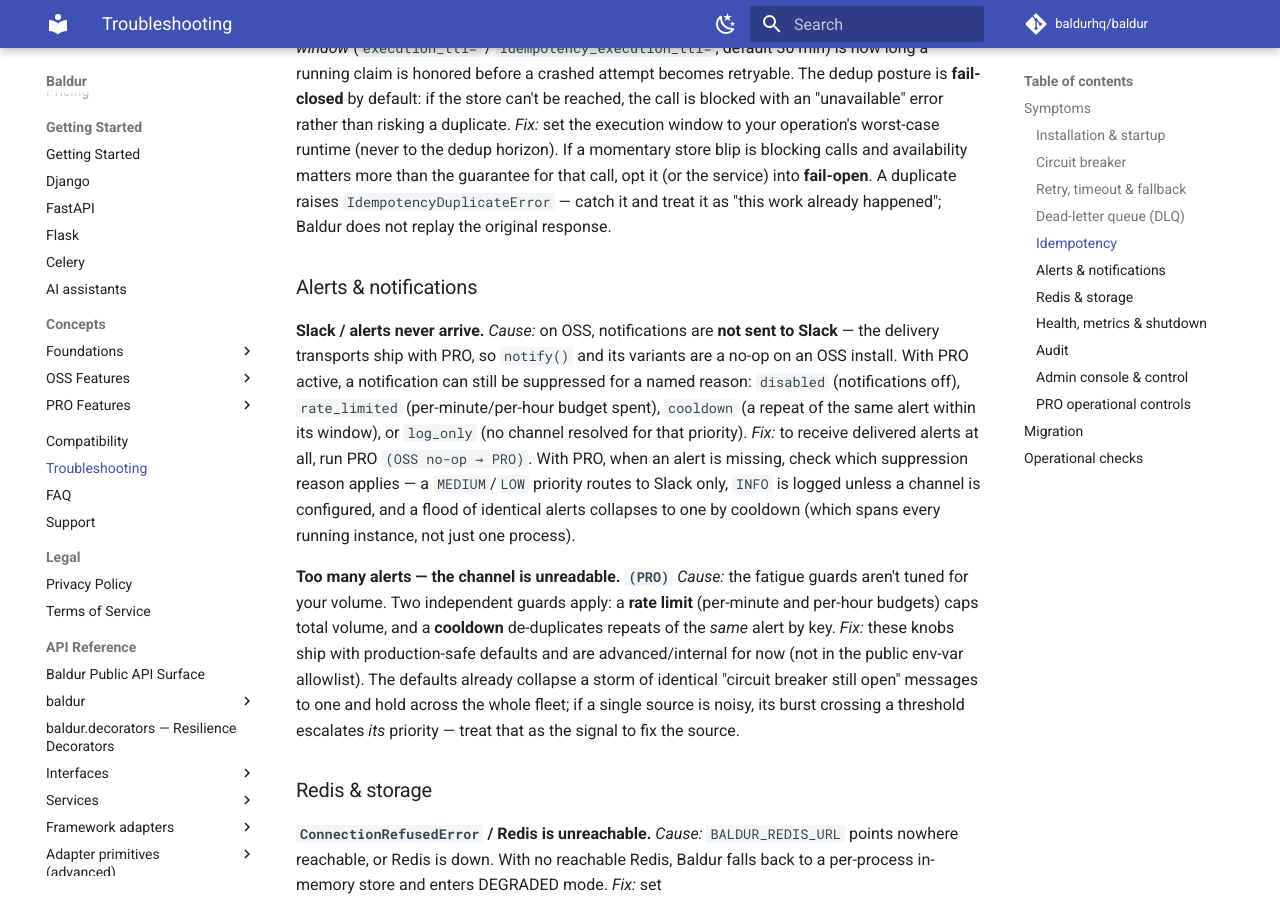
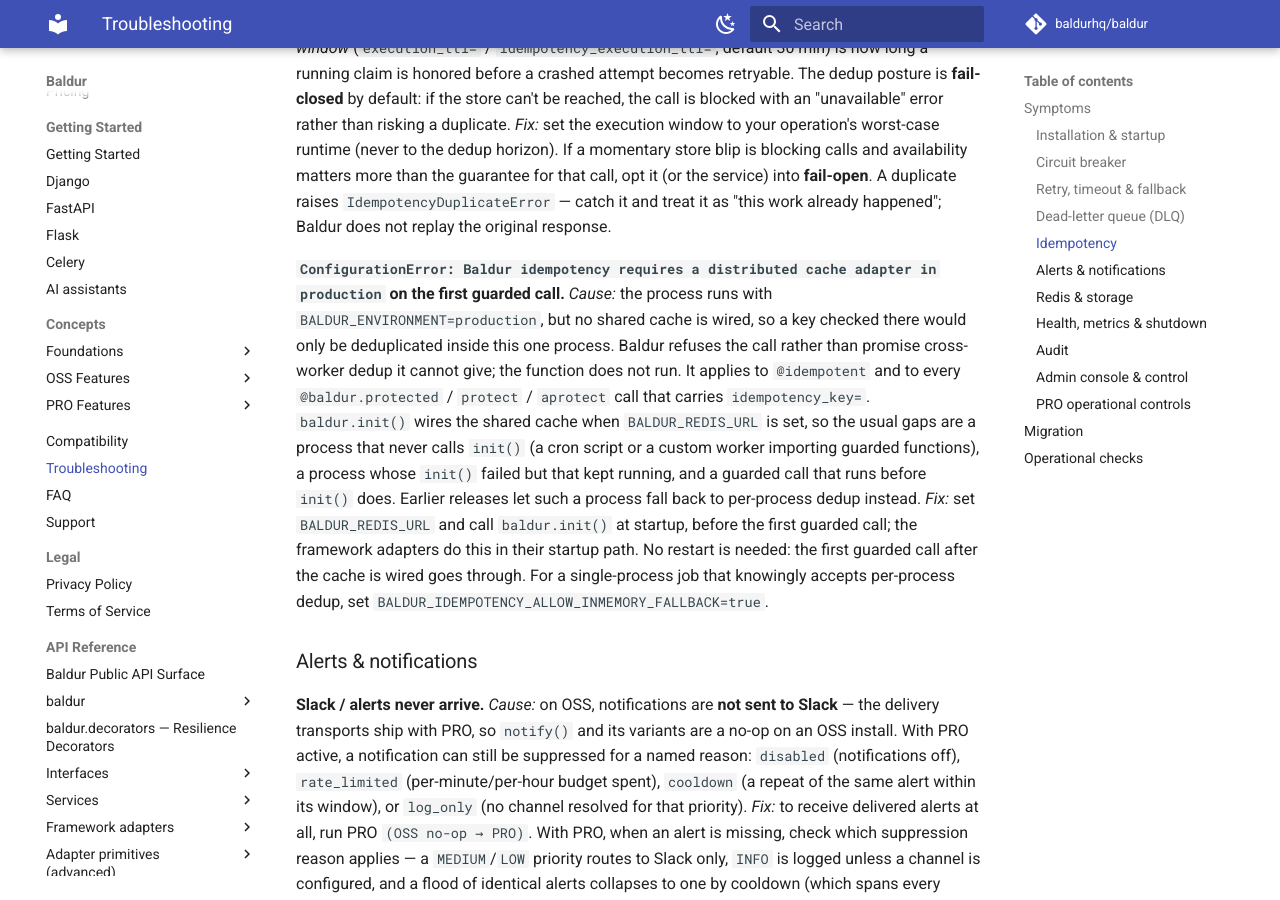
Before and after one commit to baldurhq/baldur, an MkDocs documentation site: the page built from docs/troubleshooting.md, in a window 1280 px wide and 900 px high, scrolled down 5367 px. Built offline with MkDocs 1.6.1 and Material for MkDocs 9.7.7, drawn with Linux system fonts in a browser that asks for light colours; comment, search, counter and statistics services are not loaded.

Commit message:
docs(idempotency): list the in-memory fallback escape hatch; troubleshoot the production ConfigurationError
The production ConfigurationError that a guarded call now raises when no
shared cache is wired tells operators to set
BALDUR_IDEMPOTENCY_ALLOW_INMEMORY_FALLBACK, and the idempotency guide's
Configuration table lists it, but the operator-tunable allowlist did not,
which marks any unlisted BALDUR_* variable as internal.

- reference/env-vars.md: the variable joins the resilience-core block
  (default false) with what true does.
- troubleshooting.md: an Idempotency entry keyed on the error text: the
  cause (production with no shared cache: no init(), an init() that failed
  while the process kept running, or a guarded call before init()), the
  fix (BALDUR_REDIS_URL + init() at startup; the next guarded call goes
  through without a restart), and the escape hatch for a single-process
  job.

Gates: G30 (env-var allowlist), catalog tier drift, concept prose leak:
111 passed, 4 skipped.

```diff
--- a/docs/troubleshooting.md
+++ b/docs/troubleshooting.md
@@ -230,6 +230,21 @@
 the guarantee for that call, opt it (or the service) into **fail-open**. A duplicate raises
 `IdempotencyDuplicateError` — catch it and treat it as "this work already happened"; Baldur
 does not replay the original response.
+
+**`ConfigurationError: Baldur idempotency requires a distributed cache adapter in production` on the first guarded call.**
+*Cause:* the process runs with `BALDUR_ENVIRONMENT=production`, but no shared cache is wired,
+so a key checked there would only be deduplicated inside this one process. Baldur refuses the
+call rather than promise cross-worker dedup it cannot give; the function does not run. It
+applies to `@idempotent` and to every `@baldur.protected` / `protect` / `aprotect` call that
+carries `idempotency_key=`. `baldur.init()` wires the shared cache when `BALDUR_REDIS_URL` is
+set, so the usual gaps are a process that never calls `init()` (a cron script or a custom
+worker importing guarded functions), a process whose `init()` failed but that kept running,
+and a guarded call that runs before `init()` does. Earlier releases let such a process fall
+back to per-process dedup instead.
+*Fix:* set `BALDUR_REDIS_URL` and call `baldur.init()` at startup, before the first guarded
+call; the framework adapters do this in their startup path. No restart is needed: the first
+guarded call after the cache is wired goes through. For a single-process job that knowingly
+accepts per-process dedup, set `BALDUR_IDEMPOTENCY_ALLOW_INMEMORY_FALLBACK=true`.
 
 ### Alerts & notifications
 
```
Also changed, not shown: docs/reference/env-vars.md (+1 -0 lines).
